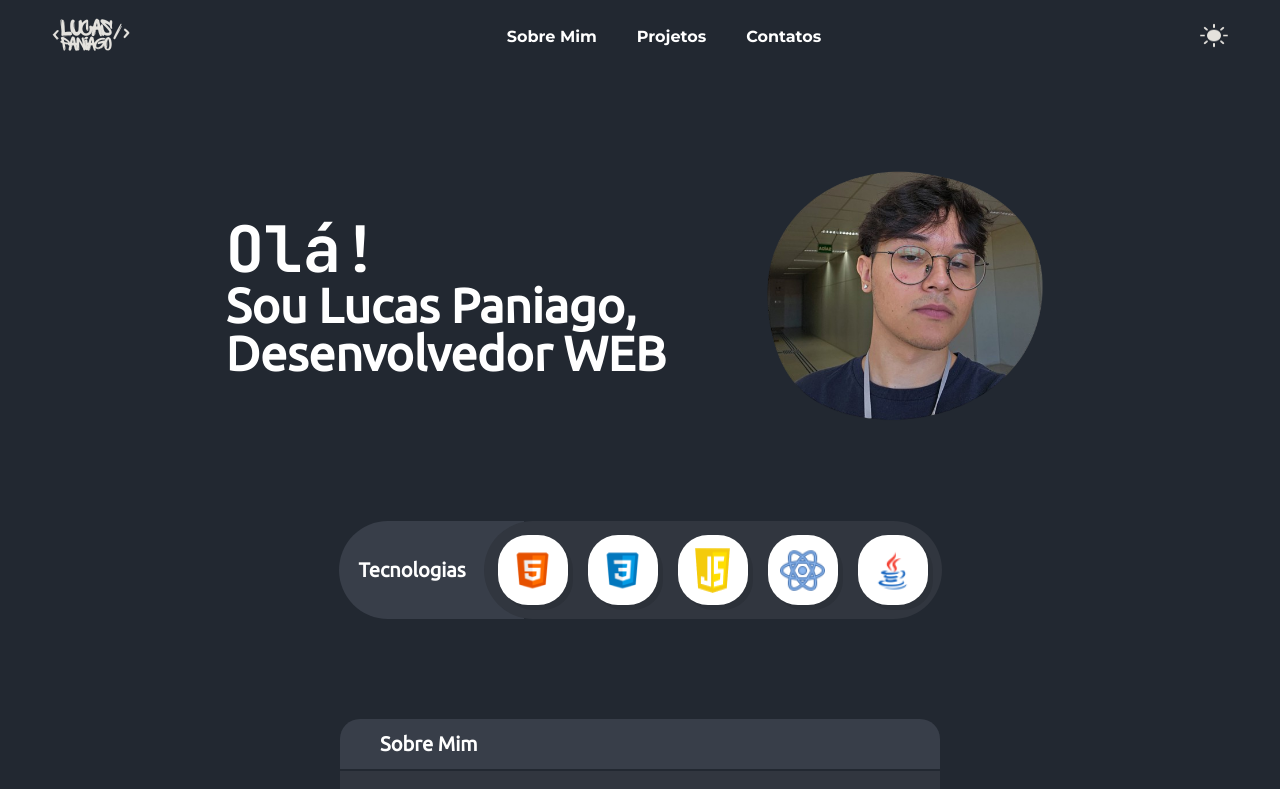
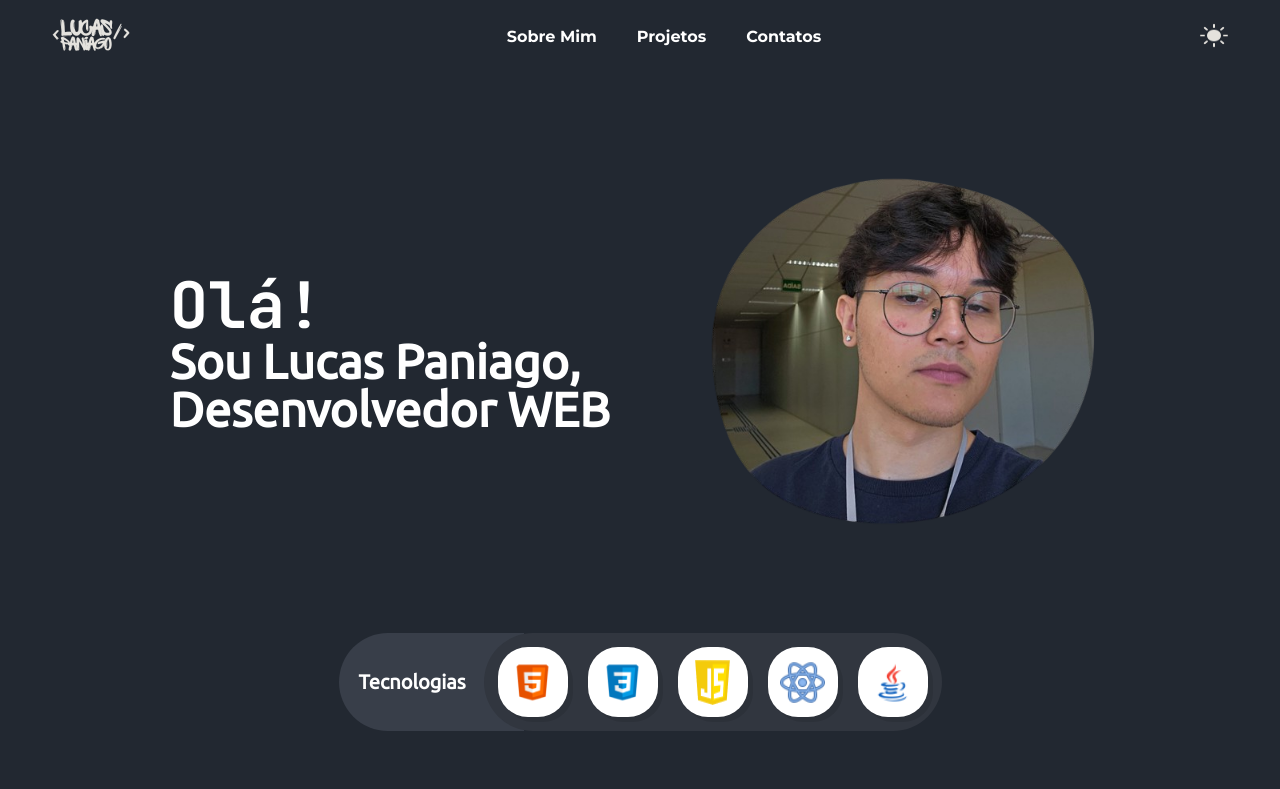
Before and after one commit to LucasPaniagoo/meu-portifolio, a React (Vite) app: page / in a window 1280 px wide. Shown: the top 789 px of the page. Built offline with nearby package versions, Linux system fonts and the light colour scheme.

Commit message:
Aumenta tamanho foto

```diff
--- a/src/Componentes/Banner/index.jsx
+++ b/src/Componentes/Banner/index.jsx
@@ -49,8 +49,8 @@ const Subtitulo = styled.h2`
     color: ${(props) => props.theme.title};
 `
 const Imagem = styled.img`
-    width: 288px;
-    height: 290;
+    width: 400px;
+    height: 400;
 `
 const Banner = () =>
 {
```
